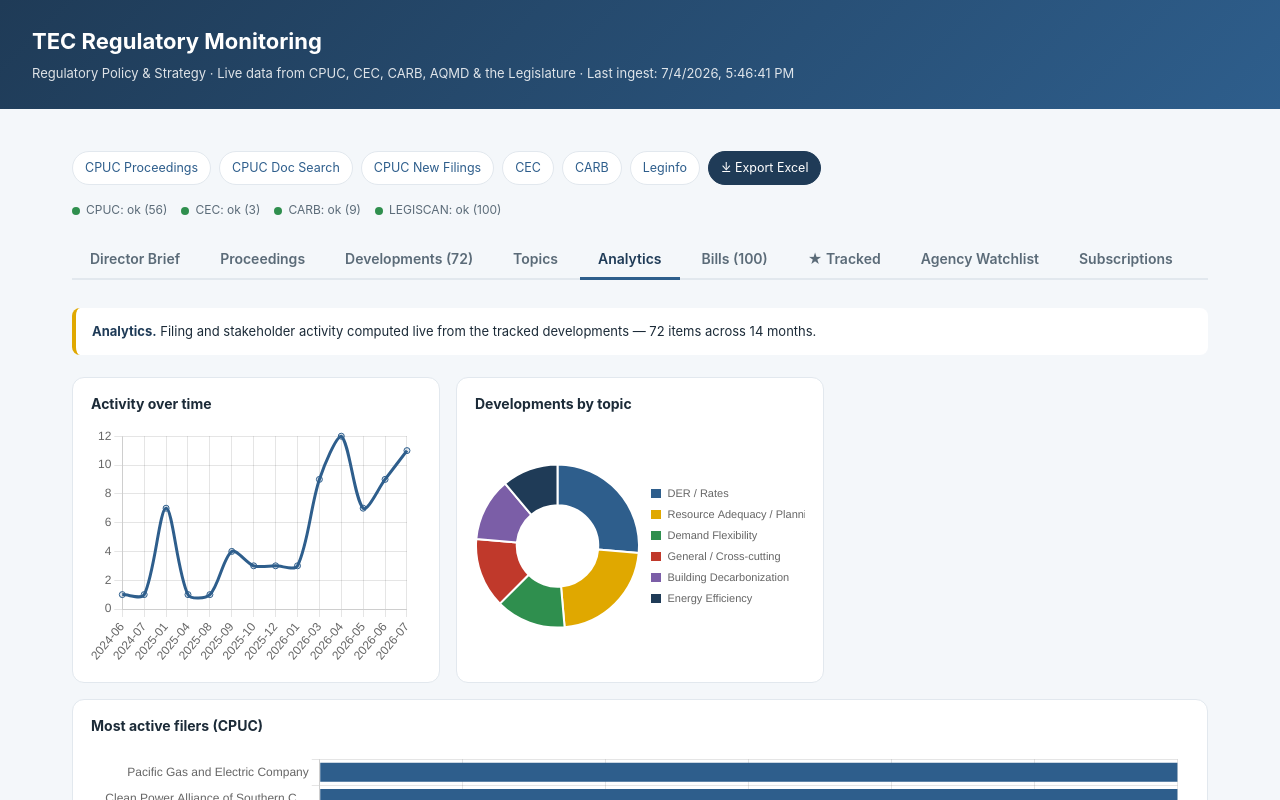
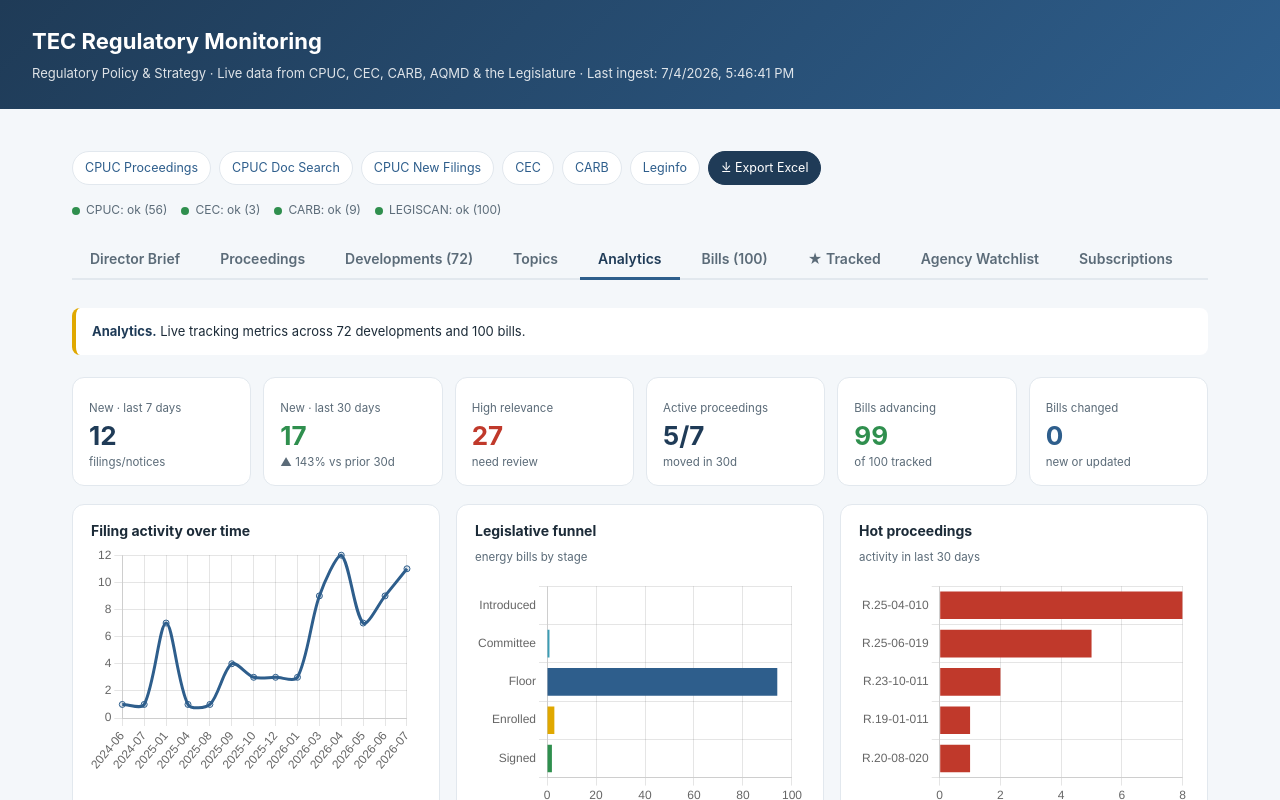
Before and after one commit to shawdegen23/Reg-Policy-Tracker, a Next.js app: page / in a window 1280 px wide. Both pictures are taken after a click on the button "Analytics". Shown: the top 800 px of the page. Built offline with nearby package versions, Linux system fonts and the light colour scheme.

Commit message:
Analytics: KPI cards, velocity, legislative funnel, hot proceedings, bill metrics

```diff
--- a/app/Analytics.jsx
+++ b/app/Analytics.jsx
@@ -15,63 +15,90 @@ function countBy(arr, keyFn) {
   for (const x of arr) { const k = keyFn(x); if (k) m[k] = (m[k] || 0) + 1; }
   return m;
 }
+const daysBetween = (iso) => iso ? (Date.now() - Date.parse(iso)) / 86400000 : Infinity;
 
-export default function Analytics({ developments }) {
+const BILL_STAGES = ["Introduced", "Committee", "Floor", "Enrolled", "Signed"];
+function billStage(b) {
+  const s = parseInt(b.status || "0", 10);
+  const a = (b.lastAction || "").toLowerCase();
+  if (s === 5 || s === 6 || a.includes("vetoed") || a.includes("died") || a.includes("failed")) return -1; // terminal negative
+  if (s === 4 || a.includes("chaptered") || a.includes("approved by the governor")) return 4;
+  if (s === 3 || a.includes("enrolled")) return 3;
+  if (a.includes("third reading") || a.includes("do pass") || a.includes("passed") || s === 2) return 2;
+  if (a.includes("committee") || a.includes("referred")) return 1;
+  return 0;
+}
+
+export default function Analytics({ developments, bills }) {
   const devs = developments || [];
+  const bl = bills || [];
 
-  // Activity over time by month
+  // ---- KPI metrics ----
+  const new7 = devs.filter((d) => daysBetween(d.date || d.firstSeen) <= 7).length;
+  const new30 = devs.filter((d) => daysBetween(d.date || d.firstSeen) <= 30).length;
+  const prev30 = devs.filter((d) => { const g = daysBetween(d.date || d.firstSeen); return g > 30 && g <= 60; }).length;
+  const velocity = prev30 ? Math.round(((new30 - prev30) / prev30) * 100) : null;
+  const highCount = devs.filter((d) => d.relevance === "High").length;
+  const activeProc = new Set(devs.filter((d) => d.docket && daysBetween(d.date || d.firstSeen) <= 30).map((d) => d.docket)).size;
+  const billsAdvancing = bl.filter((b) => { const st = billStage(b); return st >= 2 && st <= 4; }).length;
+  const billsChanged = bl.filter((b) => b.isNew || b.isUpdated).length;
+
+  const KPI = ({ label, value, sub, color }) => (
+    <div style={{ background: "#fff", border: "1px solid var(--line)", borderRadius: 12, padding: "14px 16px" }}>
+      <div className="cat">{label}</div>
+      <div style={{ fontSize: 26, fontWeight: 700, color: color || "var(--navy)" }}>{value}</div>
+      {sub && <div style={{ fontSize: 11.5, color: "var(--muted)" }}>{sub}</div>}
+    </div>
+  );
+
+  // ---- chart datasets ----
   const byMonth = countBy(devs, (d) => (d.date || d.firstSeen || "").slice(0, 7));
   const months = Object.keys(byMonth).filter(Boolean).sort();
-  const timeData = {
-    labels: months,
-    datasets: [{ label: "Developments", data: months.map((m) => byMonth[m]), borderColor: "#2e5e8c", backgroundColor: "rgba(46,94,140,.15)", fill: true, tension: 0.3 }],
-  };
+  const timeData = { labels: months, datasets: [{ label: "Developments", data: months.map((m) => byMonth[m]), borderColor: "#2e5e8c", backgroundColor: "rgba(46,94,140,.15)", fill: true, tension: 0.3 }] };
+
+  // Bills legislative funnel
+  const stageCounts = BILL_STAGES.map((_, i) => bl.filter((b) => billStage(b) === i).length);
+  const funnelData = { labels: BILL_STAGES, datasets: [{ data: stageCounts, backgroundColor: ["#8a8f98", "#3b9db5", "#2e5e8c", "#e0a800", "#2f8f4e"] }] };
+
+  // Hot proceedings (activity last 30d)
+  const hot = {};
+  devs.filter((d) => d.docket && daysBetween(d.date || d.firstSeen) <= 30).forEach((d) => { hot[d.docket] = (hot[d.docket] || 0) + 1; });
+  const hotSorted = Object.entries(hot).sort((a, b) => b[1] - a[1]);
+  const hotData = { labels: hotSorted.map((x) => x[0]), datasets: [{ data: hotSorted.map((x) => x[1]), backgroundColor: "#c0392b" }] };
 
   // By topic
   const byTopic = countBy(devs, (d) => d.topic);
   const topics = Object.entries(byTopic).sort((a, b) => b[1] - a[1]);
-  const topicData = {
-    labels: topics.map((t) => t[0]),
-    datasets: [{ data: topics.map((t) => t[1]), backgroundColor: PALETTE }],
-  };
+  const topicData = { labels: topics.map((t) => t[0]), datasets: [{ data: topics.map((t) => t[1]), backgroundColor: PALETTE }] };
 
-  // Top filers (from filedBy, CPUC)
+  // Top filers
   const clean = (f) => (f || "").trim();
   const byFiler = countBy(devs.filter((d) => clean(d.filedBy) && clean(d.filedBy) !== "-"), (d) => clean(d.filedBy));
   const filers = Object.entries(byFiler).sort((a, b) => b[1] - a[1]).slice(0, 10);
-  const filerData = {
-    labels: filers.map((f) => f[0].length > 34 ? f[0].slice(0, 34) + "…" : f[0]),
-    datasets: [{ data: filers.map((f) => f[1]), backgroundColor: "#2e5e8c" }],
-  };
-
-  // By proceeding (CPUC dockets)
-  const byDocket = countBy(devs.filter((d) => d.docket), (d) => d.docket);
-  const dockets = Object.entries(byDocket).sort((a, b) => b[1] - a[1]);
-  const docketData = {
-    labels: dockets.map((d) => d[0]),
-    datasets: [{ data: dockets.map((d) => d[1]), backgroundColor: "#1f3b57" }],
-  };
-
-  // Relevance breakdown
-  const byRel = countBy(devs, (d) => d.relevance);
-  const relOrder = ["High", "Medium", "Low"].filter((r) => byRel[r]);
-  const relData = {
-    labels: relOrder,
-    datasets: [{ data: relOrder.map((r) => byRel[r]), backgroundColor: ["#c0392b", "#e0a800", "#dce6f1"] }],
-  };
+  const filerData = { labels: filers.map((f) => f[0].length > 34 ? f[0].slice(0, 34) + "…" : f[0]), datasets: [{ data: filers.map((f) => f[1]), backgroundColor: "#2e5e8c" }] };
 
   const card = { background: "#fff", border: "1px solid var(--line)", borderRadius: 12, padding: "16px 18px" };
-  const h = (t) => <h3 style={{ margin: "0 0 12px", fontSize: 14 }}>{t}</h3>;
+  const h = (t, s) => <><h3 style={{ margin: "0 0 4px", fontSize: 14 }}>{t}</h3>{s && <div className="cat" style={{ marginBottom: 10 }}>{s}</div>}</>;
 
   return (
     <section>
-      <div className="note"><b>Analytics.</b> Filing and stakeholder activity computed live from the tracked developments — {devs.length} items across {months.length} months.</div>
+      <div className="note"><b>Analytics.</b> Live tracking metrics across {devs.length} developments and {bl.length} bills.</div>
+
+      <div style={{ display: "grid", gridTemplateColumns: "repeat(auto-fit,minmax(150px,1fr))", gap: 12, marginBottom: 18 }}>
+        <KPI label="New · last 7 days" value={new7} sub="filings/notices" />
+        <KPI label="New · last 30 days" value={new30} sub={velocity == null ? "" : `${velocity >= 0 ? "▲" : "▼"} ${Math.abs(velocity)}% vs prior 30d`} color={velocity >= 0 ? "var(--green)" : "var(--red)"} />
+        <KPI label="High relevance" value={highCount} sub="need review" color="var(--red)" />
+        <KPI label="Active proceedings" value={`${activeProc}/${new Set(devs.map((d) => d.docket).filter(Boolean)).size}`} sub="moved in 30d" />
+        <KPI label="Bills advancing" value={billsAdvancing} sub={`of ${bl.length} tracked`} color="var(--green)" />
+        <KPI label="Bills changed" value={billsChanged} sub="new or updated" color="var(--blue)" />
+      </div>
+
       <div style={{ display: "grid", gridTemplateColumns: "repeat(auto-fit,minmax(320px,1fr))", gap: 16 }}>
-        <div style={card}>{h("Activity over time")}<div style={{ height: 240 }}><Line data={timeData} options={noLegend} /></div></div>
-        <div style={card}>{h("Developments by topic")}<div style={{ height: 240 }}><Doughnut data={topicData} options={{ maintainAspectRatio: false, plugins: { legend: { position: "right", labels: { boxWidth: 12, font: { size: 11 } } } } }} /></div></div>
-        <div style={{ ...card, gridColumn: "1 / -1" }}>{h("Most active filers (CPUC)")}<div style={{ height: 300 }}><Bar data={filerData} options={{ ...noLegend, indexAxis: "y" }} /></div></div>
-        <div style={card}>{h("Activity by CPUC proceeding")}<div style={{ height: 260 }}><Bar data={docketData} options={{ ...noLegend, indexAxis: "y" }} /></div></div>
-        <div style={card}>{h("Client relevance mix")}<div style={{ height: 260 }}><Doughnut data={relData} options={{ maintainAspectRatio: false, plugins: { legend: { position: "right" } } }} /></div></div>
+        <div style={card}>{h("Filing activity over time")}<div style={{ height: 230 }}><Line data={timeData} options={noLegend} /></div></div>
+        <div style={card}>{h("Legislative funnel", "energy bills by stage")}<div style={{ height: 230 }}><Bar data={funnelData} options={{ ...noLegend, indexAxis: "y" }} /></div></div>
+        <div style={card}>{h("Hot proceedings", "activity in last 30 days")}<div style={{ height: 230 }}><Bar data={hotData} options={{ ...noLegend, indexAxis: "y" }} /></div></div>
+        <div style={card}>{h("Developments by topic")}<div style={{ height: 230 }}><Doughnut data={topicData} options={{ maintainAspectRatio: false, plugins: { legend: { position: "right", labels: { boxWidth: 12, font: { size: 11 } } } } }} /></div></div>
+        <div style={{ ...card, gridColumn: "1 / -1" }}>{h("Most active filers (CPUC)", "who is engaging most across your dockets")}<div style={{ height: 300 }}><Bar data={filerData} options={{ ...noLegend, indexAxis: "y" }} /></div></div>
       </div>
     </section>
   );
--- a/app/Dashboard.jsx
+++ b/app/Dashboard.jsx
@@ -293,7 +293,7 @@ export default function Dashboard({ proceedings, developments, bills, meta, brie
           </section>
         )}
 
-        {tab === "analytics" && <Analytics developments={developments} />}
+        {tab === "analytics" && <Analytics developments={developments} bills={bills} />}
 
         {tab === "bills" && (
           <section>
```
